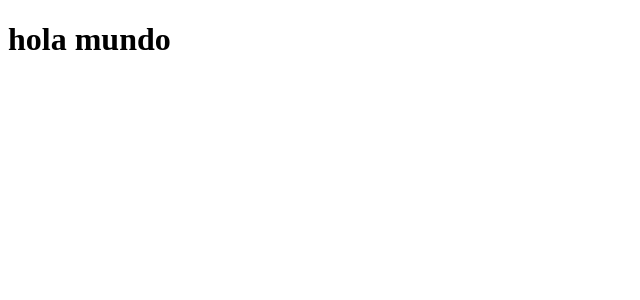
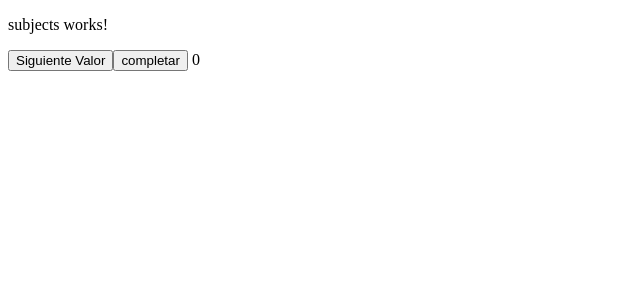
Before and after one commit to zlinker89/initial-app, an Angular app: page / in a window 1280 px wide. Shown: the top 300 px of the page, without its empty margins (0-640 px from the left). Built offline with nearby package versions, Linux system fonts and the light colour scheme.

Commit message:
subjects solo

```diff
--- a/src/app/app.component.html
+++ b/src/app/app.component.html
@@ -1,2 +1 @@
-
-<h1 appMiDirectiva>{{ "hola mundo" }}</h1>
+<app-subjects></app-subjects>
--- a/src/app/app.module.ts
+++ b/src/app/app.module.ts
@@ -14,6 +14,8 @@ import { PadreComponent } from './components/padre/padre.component';
 import { HijoComponent } from './components/hijo/hijo.component';
 import { FormularioComponent } from './components/formulario/formulario.component';
 import { MiDirectivaDirective } from './directives/mi-directiva.directive';
+import { SubjectsComponent } from './components/subjects/subjects.component';
+import { BehaivorSubjectsComponent } from './components/behaivor-subjects/behaivor-subjects.component';
 
 @NgModule({
   declarations: [
@@ -26,7 +28,9 @@ import { MiDirectivaDirective } from './directives/mi-directiva.directive';
     PadreComponent,
     HijoComponent,
     FormularioComponent,
-    MiDirectivaDirective
+    MiDirectivaDirective,
+    SubjectsComponent,
+    BehaivorSubjectsComponent
   ],
   imports: [
     BrowserModule,
--- /dev/null
+++ b/src/app/components/behaivor-subjects/behaivor-subjects.component.html
@@ -0,0 +1 @@
+<p>behaivor-subjects works!</p>
--- /dev/null
+++ b/src/app/components/behaivor-subjects/behaivor-subjects.component.ts
@@ -0,0 +1,15 @@
+import { Component, OnInit } from '@angular/core';
+
+@Component({
+  selector: 'app-behaivor-subjects',
+  templateUrl: './behaivor-subjects.component.html',
+  styleUrls: ['./behaivor-subjects.component.sass']
+})
+export class BehaivorSubjectsComponent implements OnInit {
+
+  constructor() { }
+
+  ngOnInit(): void {
+  }
+
+}
--- /dev/null
+++ b/src/app/components/subjects/subjects.component.html
@@ -0,0 +1,4 @@
+<p>subjects works!</p>
+<button (click)="siguiente()">Siguiente Valor</button>
+<button (click)="completar()">completar</button>
+{{ numero }}
--- /dev/null
+++ b/src/app/components/subjects/subjects.component.ts
@@ -0,0 +1,30 @@
+import { Component, OnInit } from '@angular/core';
+import { Subject } from 'rxjs';
+
+@Component({
+  selector: 'app-subjects',
+  templateUrl: './subjects.component.html',
+  styleUrls: ['./subjects.component.sass']
+})
+export class SubjectsComponent implements OnInit {
+  private numeroSubject: Subject<number> = new Subject();
+  numero = 0;
+  constructor() {
+    this.numeroSubject.subscribe(n => {
+      this.numero = n;
+    });
+  }
+
+  ngOnInit(): void {
+  }
+
+  siguiente(): void{
+    const valor = Math.floor((Math.random() * 100) + 1);
+    this.numeroSubject.next(valor);
+  }
+
+  completar(): void{
+    this.numeroSubject.complete();
+  }
+
+}
```
Also changed, not shown: src/app/components/behaivor-subjects/behaivor-subjects.component.sass (added), src/app/components/subjects/subjects.component.sass (added), 2 other files (tests, documents, lock files or other folders).
